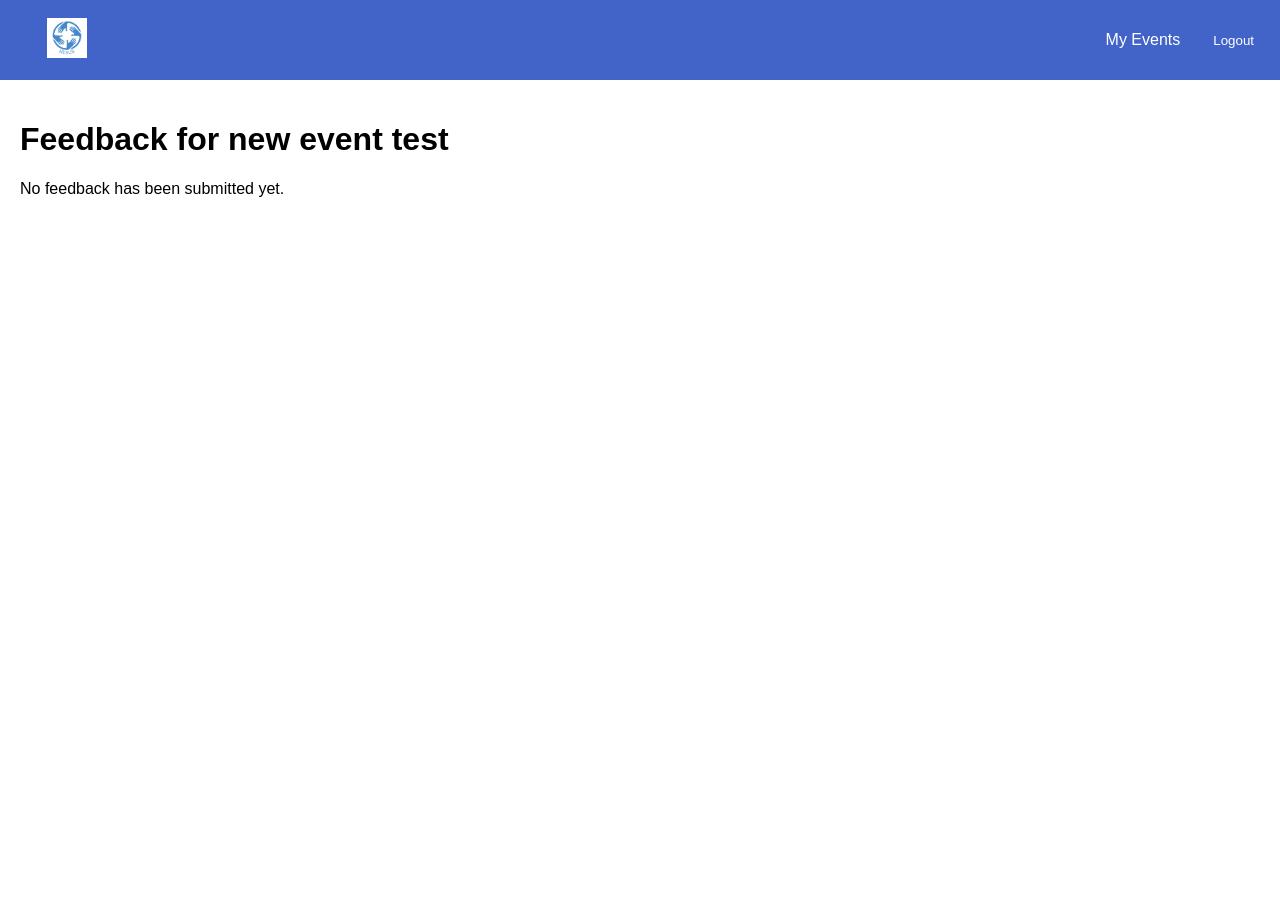
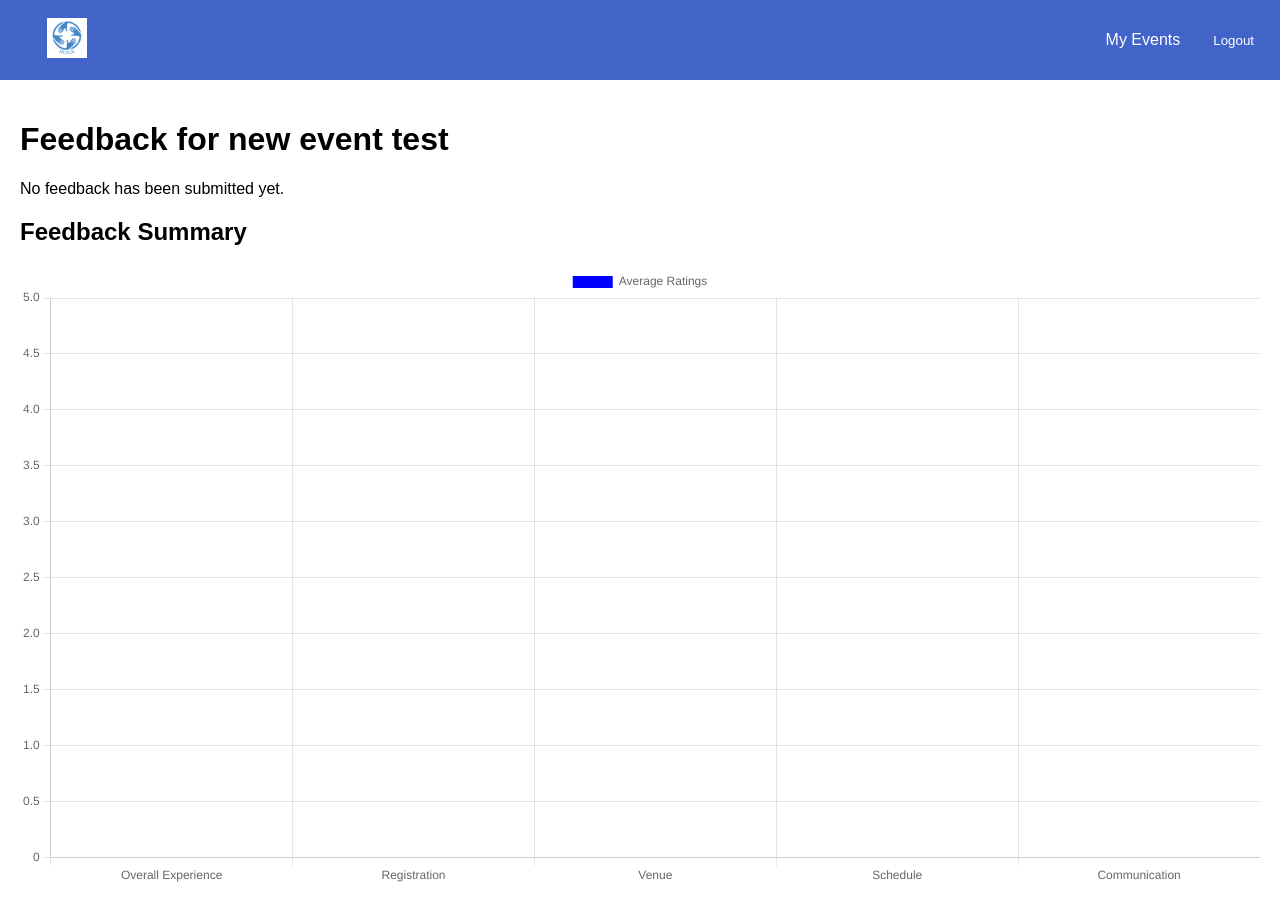
Before and after one commit to nithiyah/Nexus, a Django app: page /events/view-feedback/8/ in a window 1280 px wide. Before the commit the page ends 197 px from the top, so only its background shows below. Run offline with Django 5.2, Linux system fonts and the light colour scheme; a user stored in the database is signed in; data comes from the database, SQL or seed files in the repository; both versions use the stored data as it was after the commit.

Commit message:
view feedback organisation
feedback presented as cards with charts under Feedback Summary

```diff
--- a/events/templates/events/view_feedback.html
+++ b/events/templates/events/view_feedback.html
@@ -6,37 +6,64 @@
     <h1>Feedback for {{ event.name }}</h1>
 
     {% if feedback_entries %}
-        <table border="1">
-            <tr>
-                <th>Volunteer</th>
-                <th>Overall Event Experience</th>
-                <th>Registration Process</th>
-                <th>Venue Rating</th>
-                <th>Event Timing</th>
-                <th>Communication</th>
-                <th>Liked Most</th>
-                <th>Liked Least</th>
-                <th>Suggestions</th>
-                <th>Notify Future Events</th>
-                <th>Follow-up Permission</th>
-            </tr>
+        <div style="display: flex; flex-wrap: wrap; gap: 15px;">
             {% for feedback in feedback_entries %}
-                <tr>
-                    <td>{{ feedback.volunteer.full_name }}</td>
-                    <td>{{ feedback.rating_1 }}</td>
-                    <td>{{ feedback.rating_2 }}</td>
-                    <td>{{ feedback.rating_3 }}</td>
-                    <td>{{ feedback.rating_4 }}</td>
-                    <td>{{ feedback.rating_5 }}</td>
-                    <td>{{ feedback.additional_answer_1 }}</td>
-                    <td>{{ feedback.additional_answer_2 }}</td>
-                    <td>{{ feedback.improvement_suggestions }}</td>
-                    <td>{{ feedback.notify_future_events|yesno:"Yes,No" }}</td>
-                    <td>{{ feedback.allow_follow_up_contact|yesno:"Yes,No" }}</td>
-                </tr>
+                <div style="border: 1px solid #ddd; padding: 15px; width: 350px; border-radius: 8px;">
+                    <h3>{{ feedback.volunteer.full_name }}</h3>
+                    <p><strong>Overall Event Experience:</strong> {{ feedback.rating_1 }}</p>
+                    <p><strong>Registration Process:</strong> {{ feedback.rating_2 }}</p>
+                    <p><strong>Event Location/Venue:</strong> {{ feedback.rating_3 }}</p>
+                    <p><strong>Event Schedule and Timing:</strong> {{ feedback.rating_4 }}</p>
+                    <p><strong>Communication:</strong> {{ feedback.rating_5 }}</p>
+
+                    {% if feedback.additional_answer_1 %}
+                        <p><strong>What did you like most?</strong> {{ feedback.additional_answer_1 }}</p>
+                    {% endif %}
+
+                    {% if feedback.additional_answer_2 %}
+                        <p><strong>What did you like least?</strong> {{ feedback.additional_answer_2 }}</p>
+                    {% endif %}
+
+                    <p><strong>Notify about future events?</strong>
+                        {{ feedback.notify_future_events|yesno:"Yes,No" }}
+                    </p>
+                    <p><strong>Follow-up contact allowed?</strong>
+                        {{ feedback.allow_follow_up_contact|yesno:"Yes,No" }}
+                    </p>
+                </div>
             {% endfor %}
-        </table>
+        </div>
     {% else %}
         <p>No feedback has been submitted yet.</p>
     {% endif %}
+
+    <h2>Feedback Summary</h2>
+<canvas id="feedbackChart" width="400" height="200"></canvas>
+
+    <!-- Load Chart.js -->
+    <script src="https://cdn.jsdelivr.net/npm/chart.js"></script>
+
+    <script>
+        // Get the average ratings from Django context
+        var averageRatings = JSON.parse('{{ average_ratings|escapejs }}');
+
+        var ctx = document.getElementById('feedbackChart').getContext('2d');
+        var feedbackChart = new Chart(ctx, {
+            type: 'bar',
+            data: {
+                labels: ['Overall Experience', 'Registration', 'Venue', 'Schedule', 'Communication'],
+                datasets: [{
+                    label: 'Average Ratings',
+                    data: averageRatings,
+                    backgroundColor: ['blue', 'green', 'purple', 'orange', 'red']
+                }]
+            },
+            options: {
+                scales: {
+                    y: { beginAtZero: true, max: 5 }
+                }
+            }
+        });
+    </script>
+
 {% endblock %}
--- a/events/views.py
+++ b/events/views.py
@@ -178,30 +178,59 @@ def cancel_registration(request, event_id):
 
     return redirect('events:volunteer_events')
 
+# @login_required
+# def volunteer_events(request):
+#     # Get events where the volunteer is registered or on the waiting list
+#     registered_events = VolunteerEvent.objects.filter(volunteer=request.user, status='registered')
+#     waitlisted_events = VolunteerEvent.objects.filter(volunteer=request.user, status='waiting_list')
+#     # Fetch feedback forms linked to the events this volunteer attended
+#     # feedback_forms = {
+#     #     event.event.id: FeedbackResponse.objects.filter(
+#     #         feedback_form__event=event.event, volunteer=request.user
+#     #     ).first()
+#     #     for event in registered_events
+#     # }
+#     # feedback_forms = {
+#     #     event.event.id: event.event.feedback_form if hasattr(event.event, "feedback_form") else None
+#     #     for event in registered_events
+#     # }
+
+#     # Check if a feedback response exists for each event
+#     feedback_forms = {
+#         event.event.id: FeedbackResponse.objects.filter(
+#             feedback_form__event=event.event, volunteer=request.user
+#         ).exists()  # Returns True if feedback exists, otherwise False
+#         for event in registered_events
+#     }
+
+#     return render(request, 'events/volunteer_events.html', {
+#         'registered_events': registered_events,
+#         'waitlisted_events': waitlisted_events,
+#         'feedback_forms': feedback_forms,  # Pass feedback data to the template
+
+#     })
+
 @login_required
 def volunteer_events(request):
-    # Get events where the volunteer is registered or on the waiting list
-    registered_events = VolunteerEvent.objects.filter(volunteer=request.user, status='registered')
-    waitlisted_events = VolunteerEvent.objects.filter(volunteer=request.user, status='waiting_list')
-    # Fetch feedback forms linked to the events this volunteer attended
-    # feedback_forms = {
-    #     event.event.id: FeedbackResponse.objects.filter(
-    #         feedback_form__event=event.event, volunteer=request.user
-    #     ).first()
-    #     for event in registered_events
-    # }
-    feedback_forms = {
-        event.event.id: event.event.feedback_form if hasattr(event.event, "feedback_form") else None
-        for event in registered_events
-    }
+    # Get all events the volunteer has registered for
+    registered_events = VolunteerEvent.objects.filter(volunteer=request.user)
 
+    for registration in registered_events:
+        # Check if event has a feedback form
+        feedback_form = getattr(registration.event, "feedback_form", None)
+        if feedback_form:
+            feedback_exists = FeedbackResponse.objects.filter(
+                feedback_form=feedback_form,
+                volunteer=request.user
+            ).exists()
+            registration.has_submitted_feedback = feedback_exists
+        else:
+            registration.has_submitted_feedback = None  # No feedback form exists
 
     return render(request, 'events/volunteer_events.html', {
         'registered_events': registered_events,
-        'waitlisted_events': waitlisted_events,
-        'feedback_forms': feedback_forms,  # Pass feedback data to the template
+    })
 
-    })
 
 @login_required
 def organisation_events(request):
@@ -328,16 +357,49 @@ def submit_feedback(request, event_id):
     return render(request, 'events/submit_feedback.html', {'form': form, 'event': event})
 
 # organisations to view submitted volunteer feedback forms
+# @login_required
+# def view_feedback(request, event_id):
+#     event = get_object_or_404(Event, id=event_id)
+#     #Fitlers the responses based on the correct event
+#     feedback_entries = FeedbackResponse.objects.filter(feedback_form__event=event)
+
+#     return render(request, 'events/view_feedback.html', {
+#         'event': event,
+#         'feedback_entries': feedback_entries,
+#     })
+
+import json
+from django.http import JsonResponse
+
 @login_required
 def view_feedback(request, event_id):
     event = get_object_or_404(Event, id=event_id)
-    #Fitlers the responses based on the correct event
     feedback_entries = FeedbackResponse.objects.filter(feedback_form__event=event)
+
+    # Compute Average Ratings
+    ratings = {
+        "rating_1": 0, "rating_2": 0, "rating_3": 0, "rating_4": 0, "rating_5": 0
+    }
+    total_responses = feedback_entries.count()
+
+    if total_responses > 0:
+        for feedback in feedback_entries:
+            ratings["rating_1"] += feedback.rating_1
+            ratings["rating_2"] += feedback.rating_2
+            ratings["rating_3"] += feedback.rating_3
+            ratings["rating_4"] += feedback.rating_4
+            ratings["rating_5"] += feedback.rating_5
+
+        # Calculate averages
+        for key in ratings:
+            ratings[key] = round(ratings[key] / total_responses, 2)
 
     return render(request, 'events/view_feedback.html', {
         'event': event,
         'feedback_entries': feedback_entries,
+        'average_ratings': json.dumps(list(ratings.values())),  # Convert to JSON-safe format
     })
+
 
 
 @login_required
```
Also changed, not shown: events/templates/events/volunteer_events.html (+15 -1 lines), db.sqlite3.
